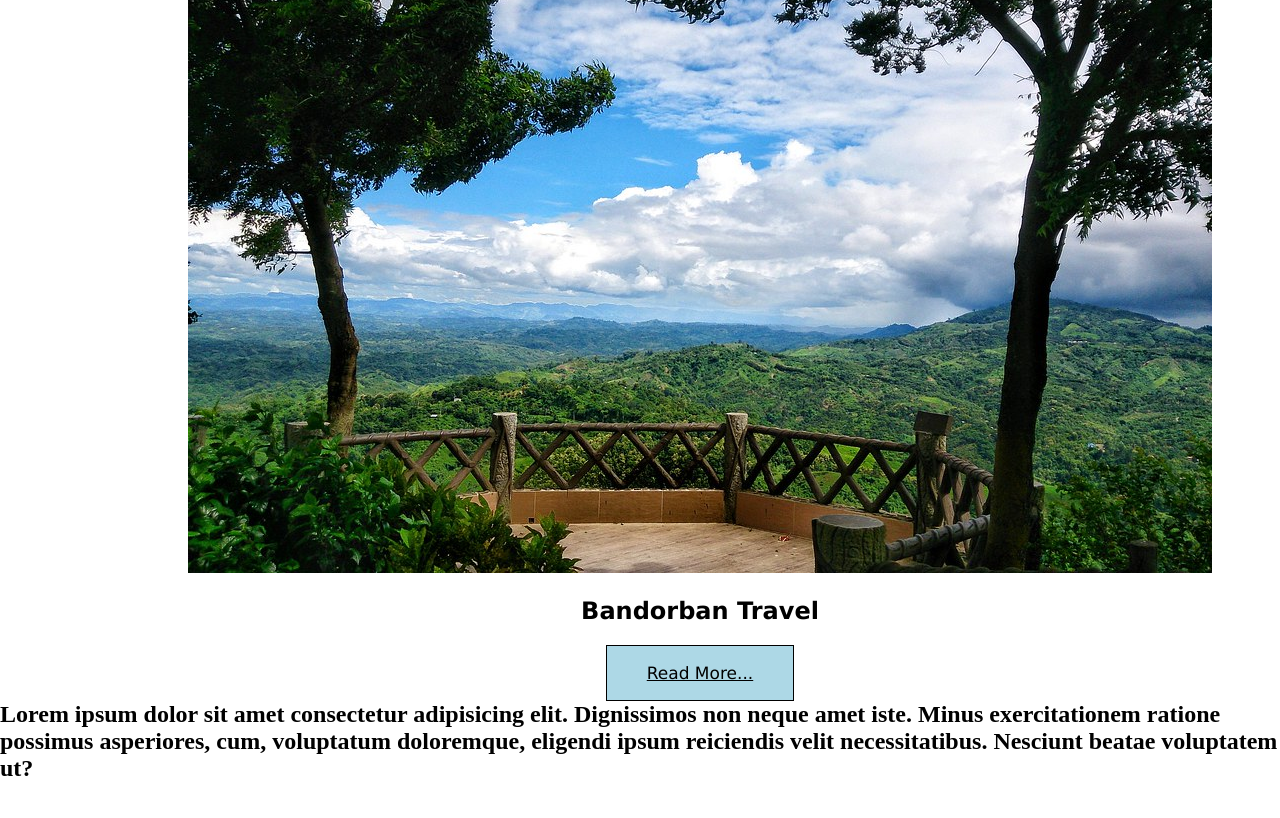
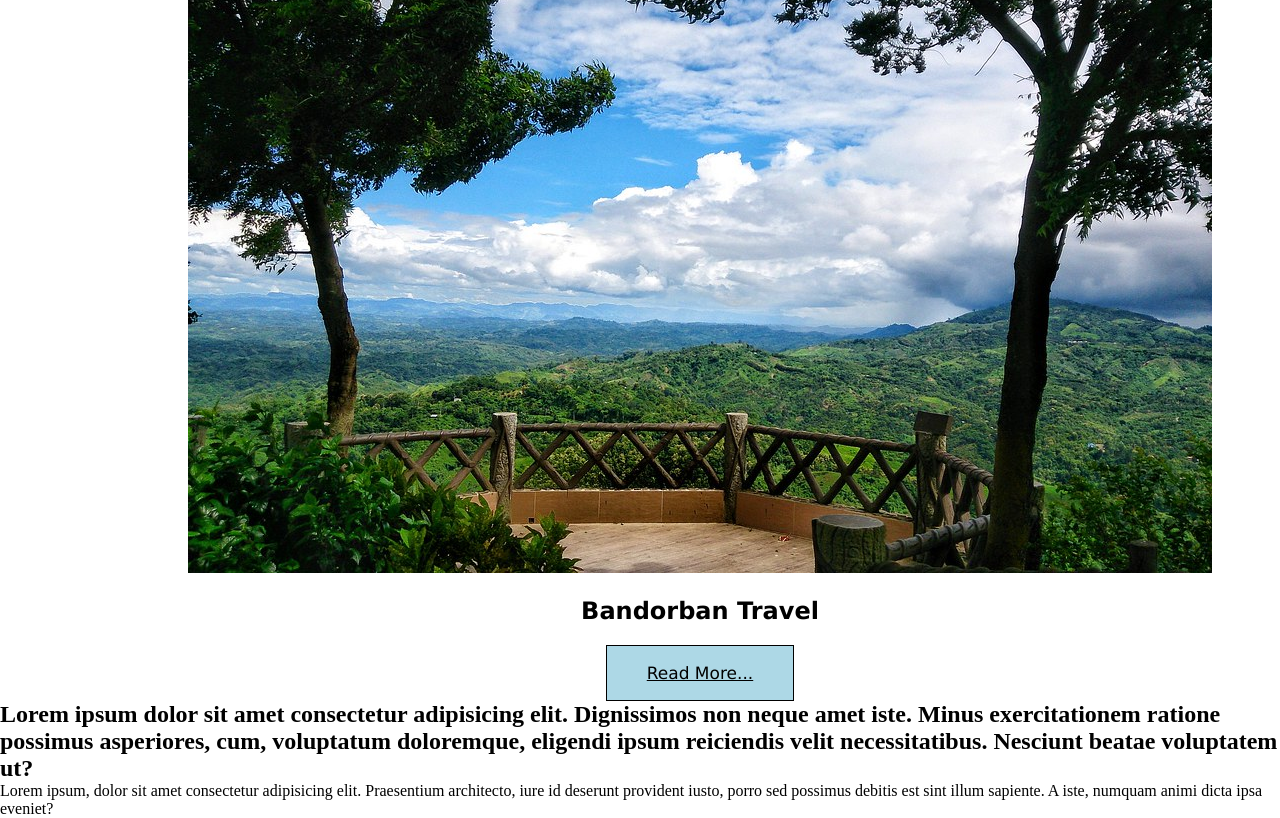
Before and after one commit to Mohammad7558/My-first-website, a plain HTML site: page index.html in a window 1280 px wide. Shown: the part 113-931 px from the top of the page. Before the commit the page ends 895 px from the top, so only its background shows below. Drawn offline with Linux system fonts and the light colour scheme.

Commit message:
seconde section added

```diff
--- a/index.html
+++ b/index.html
@@ -19,5 +19,11 @@
             <h1>Lorem ipsum dolor sit amet consectetur adipisicing elit. Dignissimos non neque amet iste. Minus exercitationem ratione possimus asperiores, cum, voluptatum doloremque, eligendi ipsum reiciendis velit necessitatibus. Nesciunt beatae voluptatem ut?</h1>
         </div>
     </section>
+
+    <section>
+        <div>
+            <p>Lorem ipsum, dolor sit amet consectetur adipisicing elit. Praesentium architecto, iure id deserunt provident iusto, porro sed possimus debitis est sint illum sapiente. A iste, numquam animi dicta ipsa eveniet?</p>
+        </div>
+    </section>
 </body>
 </html>
```
